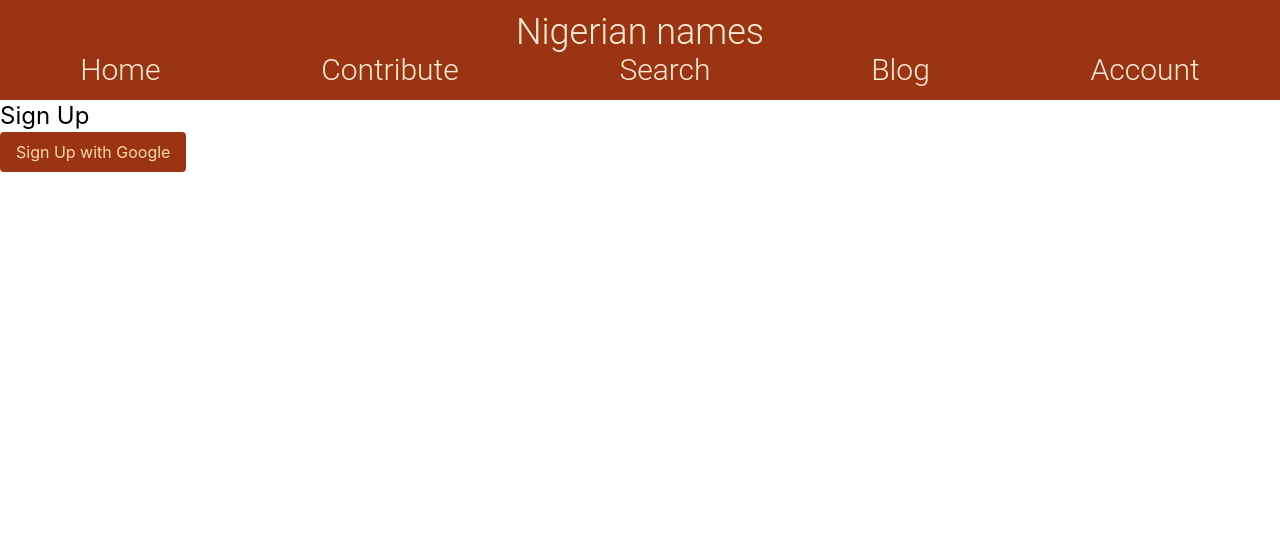
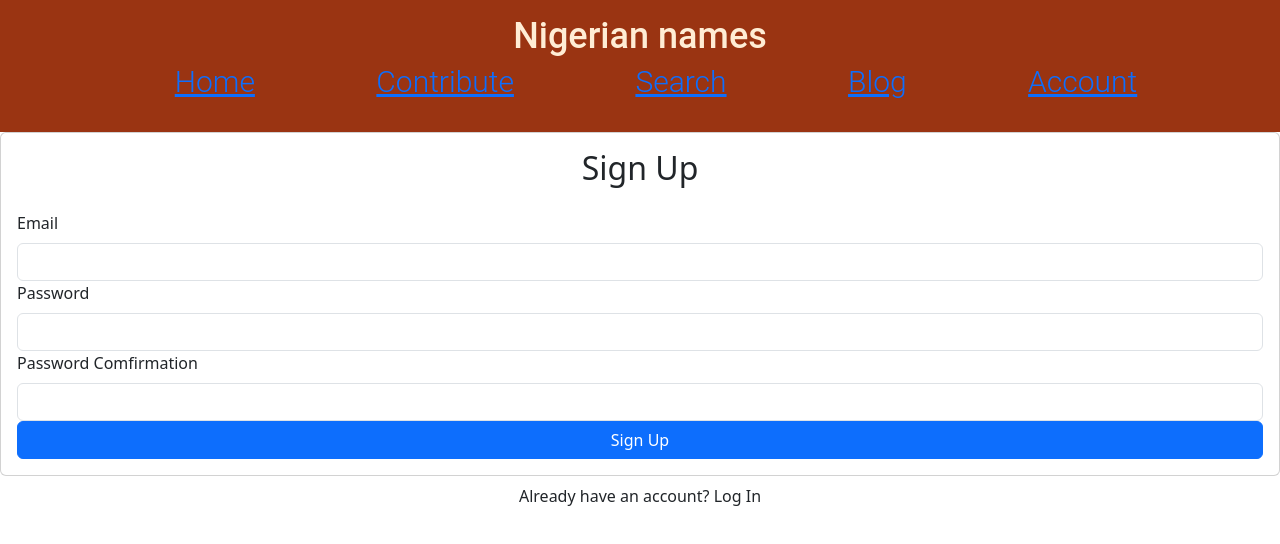
Before and after one commit to chianugo/bg-literal-building, a React (Create React App) app: page /signup in a window 1280 px wide. Shown: the top 544 px of the page. Built offline with nearby package versions, Linux system fonts and the light colour scheme.

Commit message:
update signup companonet

```diff
--- a/package.json
+++ b/package.json
@@ -7,8 +7,10 @@
     "@testing-library/jest-dom": "^5.17.0",
     "@testing-library/react": "^13.4.0",
     "@testing-library/user-event": "^13.5.0",
+    "bootstrap": "^5.3.3",
     "firebase": "^10.12.2",
     "react": "^18.3.1",
+    "react-bootstrap": "^2.10.2",
     "react-dom": "^18.3.1",
     "react-firebase-hooks": "^5.1.1",
     "react-router-dom": "^6.23.1",
--- a/src/components/Account.js
+++ b/src/components/Account.js
@@ -18,7 +18,7 @@
 
   if (!user) {
     return (
-      <div className="container mx-auto">
+      <div className="container mx-auto flex place-items-center">
         <h2 className="text-2xl">Account</h2>
         <p>You are not logged in. Log in or Sign up to view Account details</p>
         <button
--- a/src/components/SignUp.js
+++ b/src/components/SignUp.js
@@ -1,30 +1,67 @@
-import React from "react";
+import React, { useRef } from "react";
 import { signInWithPopup } from "firebase/auth";
 import { auth, provider } from "../firebase";
 import { useNavigate } from "react-router-dom";
+import { Form, Card, Button } from "react-bootstrap";
+
+// const SignUp = () => {
+//   const navigate = useNavigate();
+
+//   const handleSignUp = async () => {
+//     try {
+//       await signInWithPopup(auth, provider);
+//       navigate("/account");
+//     } catch (error) {
+//       console.error(error);
+//     }
+//   };
+
+//   return (
+//     <div className="container mx-auto">
+//       <h2 className="text-2xl">Sign Up</h2>
+//       <button
+//         onClick={handleSignUp}
+//         className="bg-orange-800 text-orange-200 px-4 py-2 rounded"
+//       >
+//         Sign Up with Google
+//       </button>
+//     </div>
+//   );
+// };
 
 const SignUp = () => {
-  const navigate = useNavigate();
-
-  const handleSignUp = async () => {
-    try {
-      await signInWithPopup(auth, provider);
-      navigate("/account");
-    } catch (error) {
-      console.error(error);
-    }
-  };
+  const emailRef = useRef();
+  const passwordRef = useRef();
+  const passwordConfirmRef = useRef();
 
   return (
-    <div className="container mx-auto">
-      <h2 className="text-2xl">Sign Up</h2>
-      <button
-        onClick={handleSignUp}
-        className="bg-orange-800 text-orange-200 px-4 py-2 rounded"
-      >
-        Sign Up with Google
-      </button>
-    </div>
+    <>
+      <Card>
+        <Card.Body>
+          <h2 className="text-center mb-4">Sign Up</h2>
+          <Form>
+            <Form.Group id="email">
+              <Form.Label>Email</Form.Label>
+              <Form.Control type="email" ref={emailRef} required />
+            </Form.Group>
+            <Form.Group id="password">
+              <Form.Label>Password</Form.Label>
+              <Form.Control type="password" ref={passwordRef} required />
+            </Form.Group>
+            <Form.Group id="password-confirm">
+              <Form.Label>Password Comfirmation</Form.Label>
+              <Form.Control type="password" ref={passwordConfirmRef} required />
+            </Form.Group>
+            <Button className="w-100" type="submit">
+              Sign Up
+            </Button>
+          </Form>
+        </Card.Body>
+      </Card>
+      <div className="w-100 text-center mt-2">
+        Already have an account? Log In
+      </div>
+    </>
   );
 };
 
--- a/src/firebase.js
+++ b/src/firebase.js
@@ -29,3 +29,5 @@
 const provider = new GoogleAuthProvider();
 
 export { auth, provider, signInWithPopup, signOut };
+
+export default app;
--- a/src/index.js
+++ b/src/index.js
@@ -2,6 +2,7 @@
 import ReactDOM from "react-dom/client";
 import "./index.css";
 import App from "./App";
+import "bootstrap/dist/css/bootstrap.min.css";
 
 const root = ReactDOM.createRoot(document.getElementById("root"));
 root.render(
```
Also changed, not shown: 1 other file (tests, documents, lock files or other folders).
